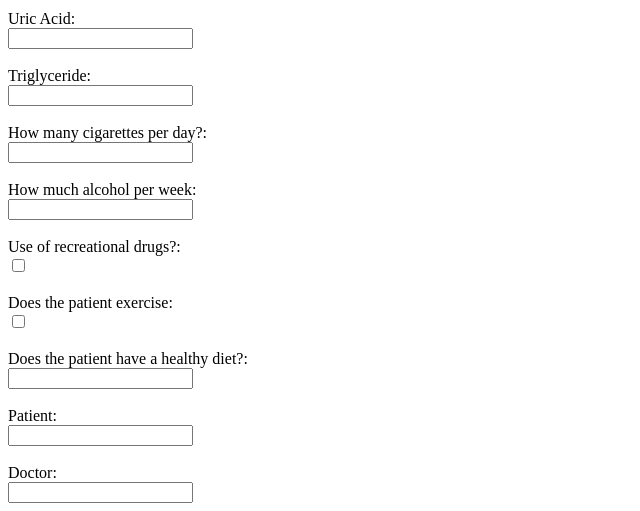
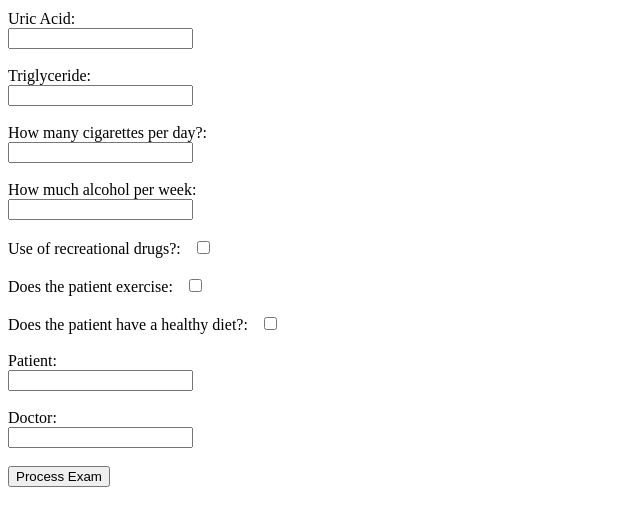
Before and after one commit to CMorar143/Artificial-MD, a Django app: template DjangoProj/DjangoProj/templates/exam.html in a window 1280 px wide. Shown: the part 855-1366 px from the top of the page, without its empty margins (0-640 px from the left). After the commit the page ends 1342 px from the top, so only its background shows below. Run offline with Django 3.2, Linux system fonts and the light colour scheme; the template is opened without the code that fills it, so the values that code supplies are empty.

Commit message:
examination screen shows up after logging in

```diff
--- a/DjangoProj/DjangoProj/DjangoProj/settings.py
+++ b/DjangoProj/DjangoProj/DjangoProj/settings.py
@@ -116,7 +116,7 @@ USE_L10N = True
 
 USE_TZ = True
 
-LOGIN_REDIRECT_URL = 'home'
+LOGIN_REDIRECT_URL = 'exam'
 
 LOGOUT_REDIRECT_URL = 'home'
 
--- a/DjangoProj/DjangoProj/DjangoProj/urls.py
+++ b/DjangoProj/DjangoProj/DjangoProj/urls.py
@@ -26,4 +26,5 @@ urlpatterns = [
     path('admin/', admin.site.urls),
     path('accounts/', include('django.contrib.auth.urls')),
     path('', TemplateView.as_view(template_name='home.html'), name='home'),
+    path('exam/', TemplateView.as_view(template_name='exam.html'), name='exam'),
 ]
--- a/DjangoProj/DjangoProj/templates/exam.html
+++ b/DjangoProj/DjangoProj/templates/exam.html
@@ -78,16 +78,16 @@
   <input type="number" name="Alcoholperweek">
   <br><br>
 
-  Use of recreational drugs?:<br>
+  Use of recreational drugs?:&nbsp;&nbsp;
   <input type="checkbox" name="RecreationalDrugs">
   <br><br>
 
-  Does the patient exercise:<br>
+  Does the patient exercise:&nbsp;&nbsp;
   <input type="checkbox" name="Exercise">
   <br><br>
 
-  Does the patient have a healthy diet?:<br>
-  <input type="number" name="HealthyDiet">
+  Does the patient have a healthy diet?:&nbsp;&nbsp;
+  <input type="checkbox" name="HealthyDiet">
   <br><br>
 
   Patient:<br>
@@ -96,5 +96,7 @@
 
   Doctor:<br>
   <input type="text" name="Doctor">
+	<br><br>
+  <button type="submit">Process Exam</button>
 </form>
 {% endblock %}
```
Also changed, not shown: DjangoProj/DjangoProj/db.sqlite3.
